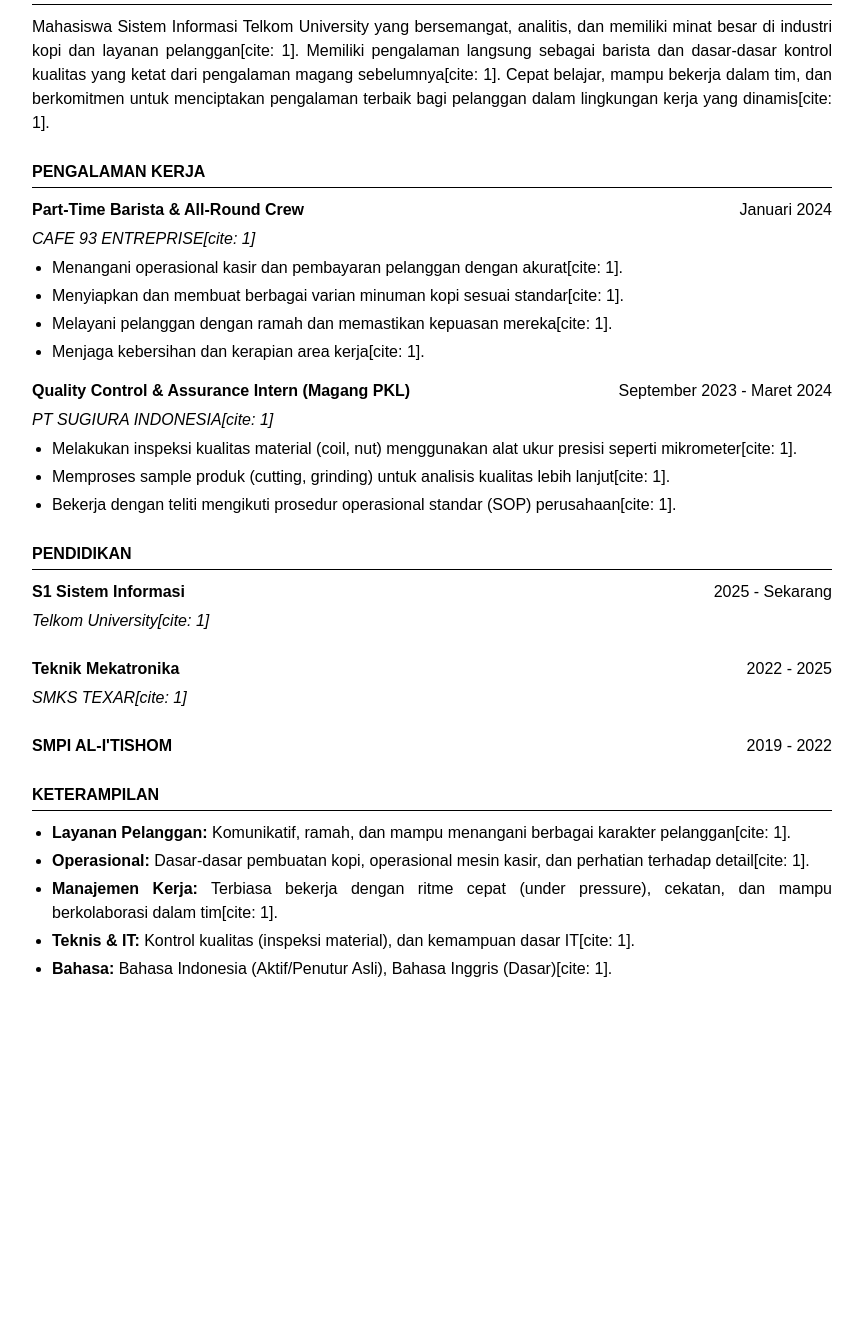
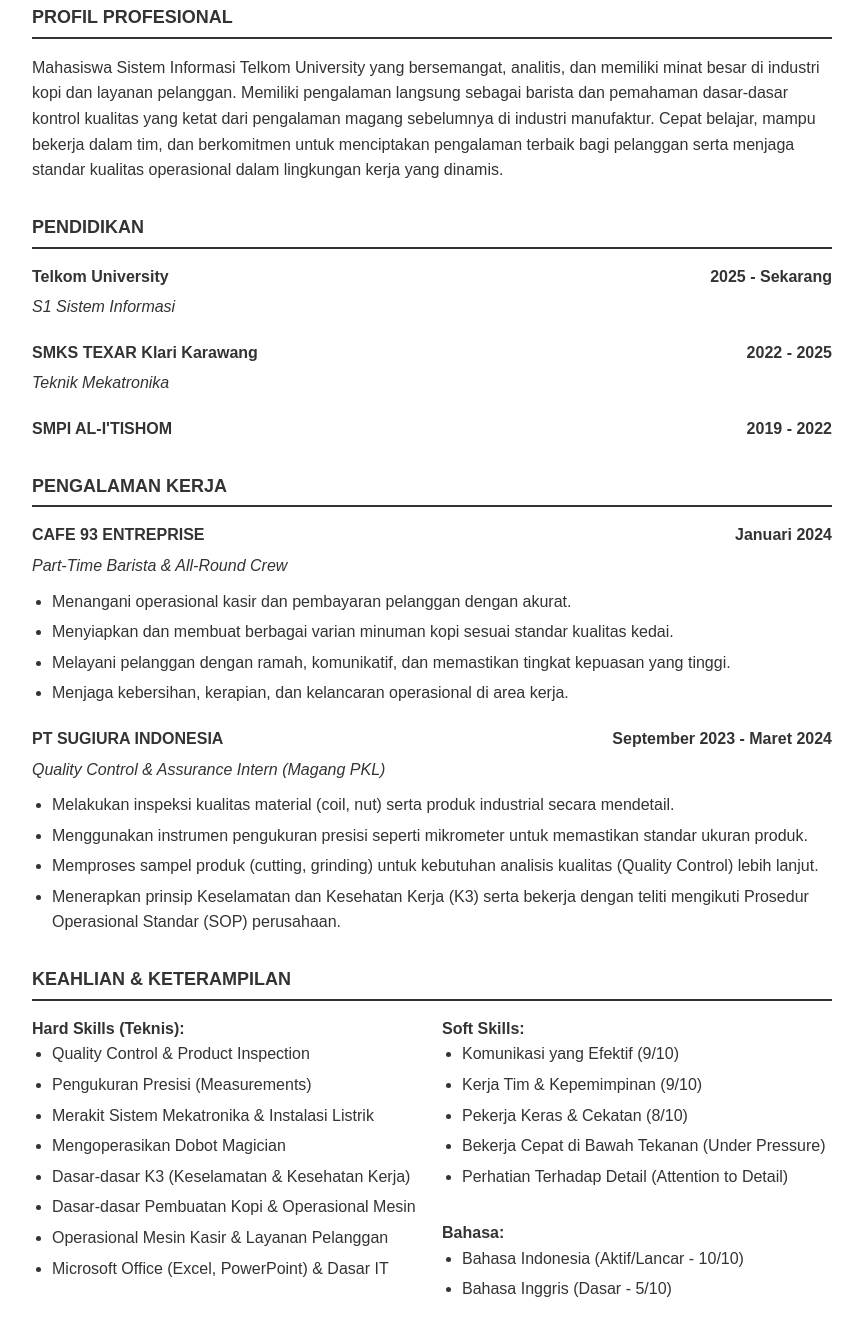
Before and after one commit to azura1140-dot/CV, a plain HTML site: page index.html in a window 1280 px wide. Shown: the part 187-1522 px from the top of the page, without its empty margins (208-1071 px from the left). Before the commit the page ends 1223 px from the top, so only its background shows below. Drawn offline with Linux system fonts and the light colour scheme.

Commit message:
Update index.html

```diff
--- a/index.html
+++ b/index.html
@@ -3,143 +3,181 @@
 <head>
     <meta charset="UTF-8">
     <meta name="viewport" content="width=device-width, initial-scale=1.0">
-    <title>CV Muhammad Daffa Azura</title>
+    <title>CV - Muhammad Daffa Azura</title>
     <style>
-        /* Pengaturan dasar untuk CV ATS: hitam putih, margin rapi, satu kolom */
         body {
             font-family: Arial, Helvetica, sans-serif;
-            color: #000000; /* Font hitam murni */
-            background-color: #ffffff;
-            margin: 0 auto;
+            line-height: 1.6;
+            color: #333333;
+            margin: 0;
+            padding: 20px;
+            background-color: #f4f4f4;
+        }
+        .container {
             max-width: 800px;
-            padding: 40px 20px;
-            line-height: 1.5;
+            margin: auto;
+            background: #ffffff;
+            padding: 40px;
+            box-shadow: 0 0 10px rgba(0, 0, 0, 0.1);
         }
         h1 {
             text-align: center;
-            font-size: 24px;
+            margin-bottom: 5px;
             text-transform: uppercase;
-            margin-bottom: 5px;
         }
         .contact-info {
             text-align: center;
+            margin-bottom: 20px;
             font-size: 14px;
+        }
+        .contact-info a {
+            color: #0056b3;
+            text-decoration: none;
+        }
+        h2 {
+            border-bottom: 2px solid #333;
+            padding-bottom: 5px;
+            margin-top: 30px;
+            margin-bottom: 15px;
+            text-transform: uppercase;
+            font-size: 18px;
+        }
+        .section-item {
             margin-bottom: 20px;
         }
-        h2 {
-            font-size: 16px;
-            text-transform: uppercase;
-            border-bottom: 1px solid #000000; /* Garis bawah hitam murni */
-            padding-bottom: 3px;
-            margin-top: 25px;
+        .item-header {
+            display: flex;
+            justify-content: space-between;
+            font-weight: bold;
+            margin-bottom: 5px;
+        }
+        .item-subheader {
+            font-style: italic;
             margin-bottom: 10px;
         }
-        .experience-header, .education-header {
-            margin-bottom: 5px;
-        }
-        .title {
-            font-weight: bold;
-        }
-        .company {
-            font-style: italic;
-        }
-        .date {
-            float: right; /* Membuat tanggal berada di sisi kanan */
-        }
-        /* Membersihkan float agar layout tidak berantakan */
-        .clearfix::after {
-            content: "";
-            clear: both;
-            display: table;
-        }
         ul {
-            margin-top: 5px;
-            margin-bottom: 15px;
+            margin: 0;
             padding-left: 20px;
         }
         li {
-            margin-bottom: 4px;
-            text-align: justify;
+            margin-bottom: 5px;
         }
-        p {
-            margin-top: 5px;
-            margin-bottom: 15px;
-            text-align: justify;
+        .skills-container {
+            display: flex;
+            flex-wrap: wrap;
+            gap: 20px;
+        }
+        .skills-column {
+            flex: 1;
+            min-width: 250px;
         }
     </style>
 </head>
 <body>
 
-    <!-- Header / Identitas -->
+<div class="container">
+    <!-- BAGIAN HEADER / INFO KONTAK -->
     <h1>Muhammad Daffa Azura</h1>
     <div class="contact-info">
-        Jalan Lorong 5 Gang 5 Rt.5 Rw.5, Koja, Jakarta Utara, DKI Jakarta 14230[cite: 1]<br>
-        +62-812-8953-7380 | azuradaffa29@gmail.com[cite: 1]
+        Karawang, Jawa Barat, Indonesia | +62-812-8953-7380 | <a href="mailto:azuradaffa29@gmail.com">azuradaffa29@gmail.com</a>
     </div>
 
-    <!-- Ringkasan Profesional -->
-    <h2>Ringkasan</h2>
+    <!-- BAGIAN PROFIL / RINGKASAN -->
+    <h2>Profil Profesional</h2>
     <p>
-        Mahasiswa Sistem Informasi Telkom University yang bersemangat, analitis, dan memiliki minat besar di industri kopi dan layanan pelanggan[cite: 1]. Memiliki pengalaman langsung sebagai barista dan dasar-dasar kontrol kualitas yang ketat dari pengalaman magang sebelumnya[cite: 1]. Cepat belajar, mampu bekerja dalam tim, dan berkomitmen untuk menciptakan pengalaman terbaik bagi pelanggan dalam lingkungan kerja yang dinamis[cite: 1].
+        Mahasiswa Sistem Informasi Telkom University yang bersemangat, analitis, dan memiliki minat besar di industri kopi dan layanan pelanggan. Memiliki pengalaman langsung sebagai barista dan pemahaman dasar-dasar kontrol kualitas yang ketat dari pengalaman magang sebelumnya di industri manufaktur. Cepat belajar, mampu bekerja dalam tim, dan berkomitmen untuk menciptakan pengalaman terbaik bagi pelanggan serta menjaga standar kualitas operasional dalam lingkungan kerja yang dinamis.
     </p>
 
-    <!-- Pengalaman Kerja -->
-    <h2>Pengalaman Kerja</h2>
-
-    <div class="experience-header clearfix">
-        <span class="title">Part-Time Barista & All-Round Crew</span>
-        <span class="date">Januari 2024</span>
-    </div>
-    <div class="company">CAFE 93 ENTREPRISE[cite: 1]</div>
-    <ul>
-        <li>Menangani operasional kasir dan pembayaran pelanggan dengan akurat[cite: 1].</li>
-        <li>Menyiapkan dan membuat berbagai varian minuman kopi sesuai standar[cite: 1].</li>
-        <li>Melayani pelanggan dengan ramah dan memastikan kepuasan mereka[cite: 1].</li>
-        <li>Menjaga kebersihan dan kerapian area kerja[cite: 1].</li>
-    </ul>
-
-    <div class="experience-header clearfix">
-        <span class="title">Quality Control & Assurance Intern (Magang PKL)</span>
-        <span class="date">September 2023 - Maret 2024</span>
-    </div>
-    <div class="company">PT SUGIURA INDONESIA[cite: 1]</div>
-    <ul>
-        <li>Melakukan inspeksi kualitas material (coil, nut) menggunakan alat ukur presisi seperti mikrometer[cite: 1].</li>
-        <li>Memproses sample produk (cutting, grinding) untuk analisis kualitas lebih lanjut[cite: 1].</li>
-        <li>Bekerja dengan teliti mengikuti prosedur operasional standar (SOP) perusahaan[cite: 1].</li>
-    </ul>
-
-    <!-- Pendidikan -->
+    <!-- BAGIAN PENDIDIKAN -->
     <h2>Pendidikan</h2>
-
-    <div class="education-header clearfix">
-        <span class="title">S1 Sistem Informasi</span>
-        <span class="date">2025 - Sekarang</span>
-    </div>
-    <div class="company">Telkom University[cite: 1]</div>
-    <br>
-
-    <div class="education-header clearfix">
-        <span class="title">Teknik Mekatronika</span>
-        <span class="date">2022 - 2025</span>
-    </div>
-    <div class="company">SMKS TEXAR[cite: 1]</div>
-    <br>
-
-    <div class="education-header clearfix">
-        <span class="title">SMPI AL-I'TISHOM</span>
-        <span class="date">2019 - 2022</span>
+    <div class="section-item">
+        <div class="item-header">
+            <span>Telkom University</span>
+            <span>2025 - Sekarang</span>
+        </div>
+        <div class="item-subheader">S1 Sistem Informasi</div>
     </div>
 
-    <!-- Keahlian -->
-    <h2>Keterampilan</h2>
-    <ul>
-        <li><strong>Layanan Pelanggan:</strong> Komunikatif, ramah, dan mampu menangani berbagai karakter pelanggan[cite: 1].</li>
-        <li><strong>Operasional:</strong> Dasar-dasar pembuatan kopi, operasional mesin kasir, dan perhatian terhadap detail[cite: 1].</li>
-        <li><strong>Manajemen Kerja:</strong> Terbiasa bekerja dengan ritme cepat (under pressure), cekatan, dan mampu berkolaborasi dalam tim[cite: 1].</li>
-        <li><strong>Teknis & IT:</strong> Kontrol kualitas (inspeksi material), dan kemampuan dasar IT[cite: 1].</li>
-        <li><strong>Bahasa:</strong> Bahasa Indonesia (Aktif/Penutur Asli), Bahasa Inggris (Dasar)[cite: 1].</li>
-    </ul>
+    <div class="section-item">
+        <div class="item-header">
+            <span>SMKS TEXAR Klari Karawang</span>
+            <span>2022 - 2025</span>
+        </div>
+        <div class="item-subheader">Teknik Mekatronika</div>
+    </div>
+
+    <div class="section-item">
+        <div class="item-header">
+            <span>SMPI AL-I'TISHOM</span>
+            <span>2019 - 2022</span>
+        </div>
+    </div>
+
+    <!-- BAGIAN PENGALAMAN KERJA -->
+    <h2>Pengalaman Kerja</h2>
+    <div class="section-item">
+        <div class="item-header">
+            <span>CAFE 93 ENTREPRISE</span>
+            <span>Januari 2024</span>
+        </div>
+        <div class="item-subheader">Part-Time Barista & All-Round Crew</div>
+        <ul>
+            <li>Menangani operasional kasir dan pembayaran pelanggan dengan akurat.</li>
+            <li>Menyiapkan dan membuat berbagai varian minuman kopi sesuai standar kualitas kedai.</li>
+            <li>Melayani pelanggan dengan ramah, komunikatif, dan memastikan tingkat kepuasan yang tinggi.</li>
+            <li>Menjaga kebersihan, kerapian, dan kelancaran operasional di area kerja.</li>
+        </ul>
+    </div>
+
+    <div class="section-item">
+        <div class="item-header">
+            <span>PT SUGIURA INDONESIA</span>
+            <span>September 2023 - Maret 2024</span>
+        </div>
+        <div class="item-subheader">Quality Control & Assurance Intern (Magang PKL)</div>
+        <ul>
+            <li>Melakukan inspeksi kualitas material (coil, nut) serta produk industrial secara mendetail.</li>
+            <li>Menggunakan instrumen pengukuran presisi seperti mikrometer untuk memastikan standar ukuran produk.</li>
+            <li>Memproses sampel produk (cutting, grinding) untuk kebutuhan analisis kualitas (Quality Control) lebih lanjut.</li>
+            <li>Menerapkan prinsip Keselamatan dan Kesehatan Kerja (K3) serta bekerja dengan teliti mengikuti Prosedur Operasional Standar (SOP) perusahaan.</li>
+        </ul>
+    </div>
+
+    <!-- BAGIAN KEAHLIAN & KETERAMPILAN -->
+    <h2>Keahlian & Keterampilan</h2>
+    <div class="skills-container">
+        <div class="skills-column">
+            <strong>Hard Skills (Teknis):</strong>
+            <ul>
+                <li>Quality Control & Product Inspection</li>
+                <li>Pengukuran Presisi (Measurements)</li>
+                <li>Merakit Sistem Mekatronika & Instalasi Listrik</li>
+                <li>Mengoperasikan Dobot Magician</li>
+                <li>Dasar-dasar K3 (Keselamatan & Kesehatan Kerja)</li>
+                <li>Dasar-dasar Pembuatan Kopi & Operasional Mesin</li>
+                <li>Operasional Mesin Kasir & Layanan Pelanggan</li>
+                <li>Microsoft Office (Excel, PowerPoint) & Dasar IT</li>
+            </ul>
+        </div>
+        <div class="skills-column">
+            <strong>Soft Skills:</strong>
+            <ul>
+                <li>Komunikasi yang Efektif (9/10)</li>
+                <li>Kerja Tim & Kepemimpinan (9/10)</li>
+                <li>Pekerja Keras & Cekatan (8/10)</li>
+                <li>Bekerja Cepat di Bawah Tekanan (Under Pressure)</li>
+                <li>Perhatian Terhadap Detail (Attention to Detail)</li>
+            </ul>
+            <br>
+            <strong>Bahasa:</strong>
+            <ul>
+                <li>Bahasa Indonesia (Aktif/Lancar - 10/10)</li>
+                <li>Bahasa Inggris (Dasar - 5/10)</li>
+            </ul>
+        </div>
+    </div>
+
+</div>
 
 </body>
 </html>
```
